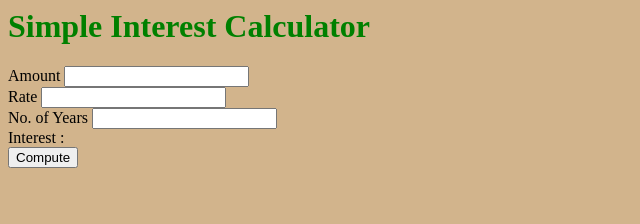
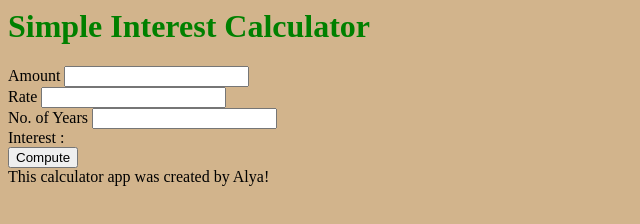
Before and after one commit to AlyaRees/calculator_proj, a plain HTML site: page index.html in a window 1280 px wide. Shown: the whole page, without its empty margins (0-640 px from the left). Drawn offline with Linux system fonts and the light colour scheme.

Commit message:
adding html changes

```diff
--- a/index.html
+++ b/index.html
@@ -12,5 +12,6 @@
         Interest : <span id="result"></span><br>
 
         <button onclick="compute()">Compute</button>
+<footer>This calculator app was created by Alya!</footer>
     </body>
 </html>
```
